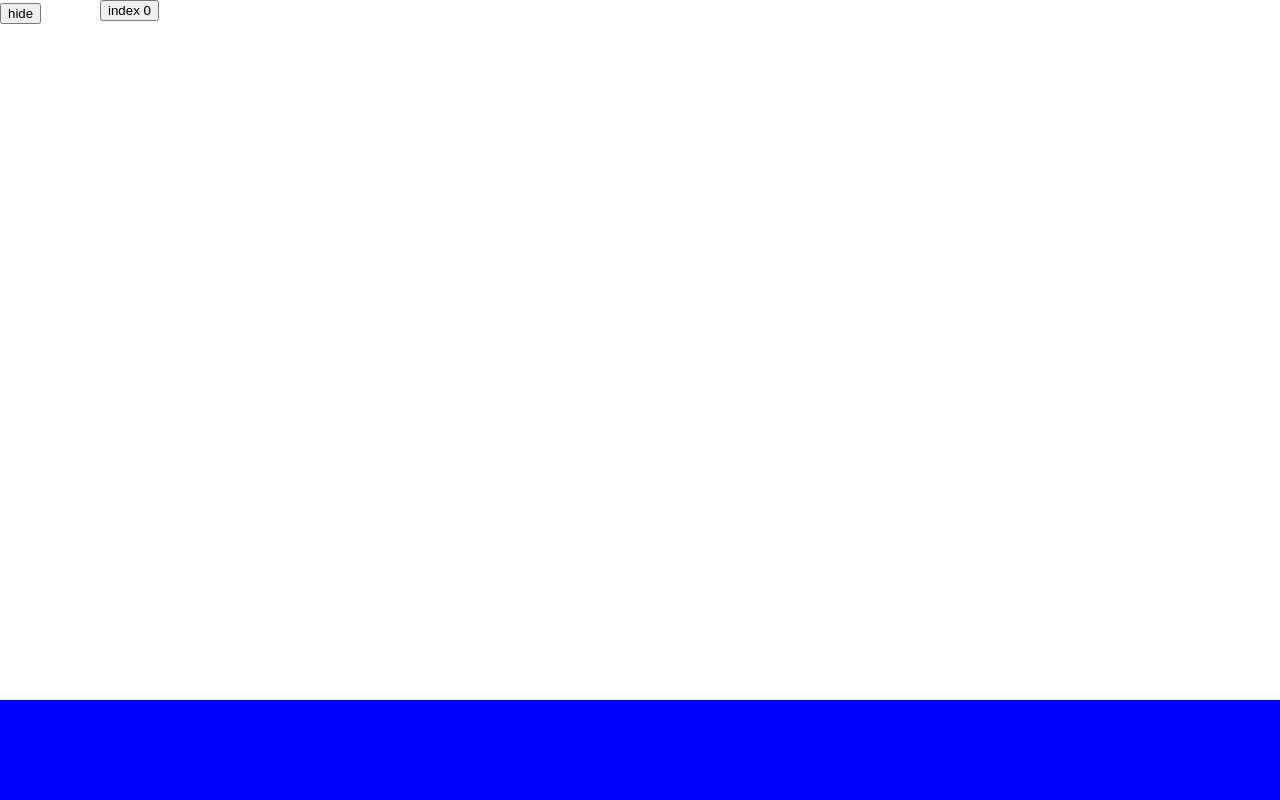
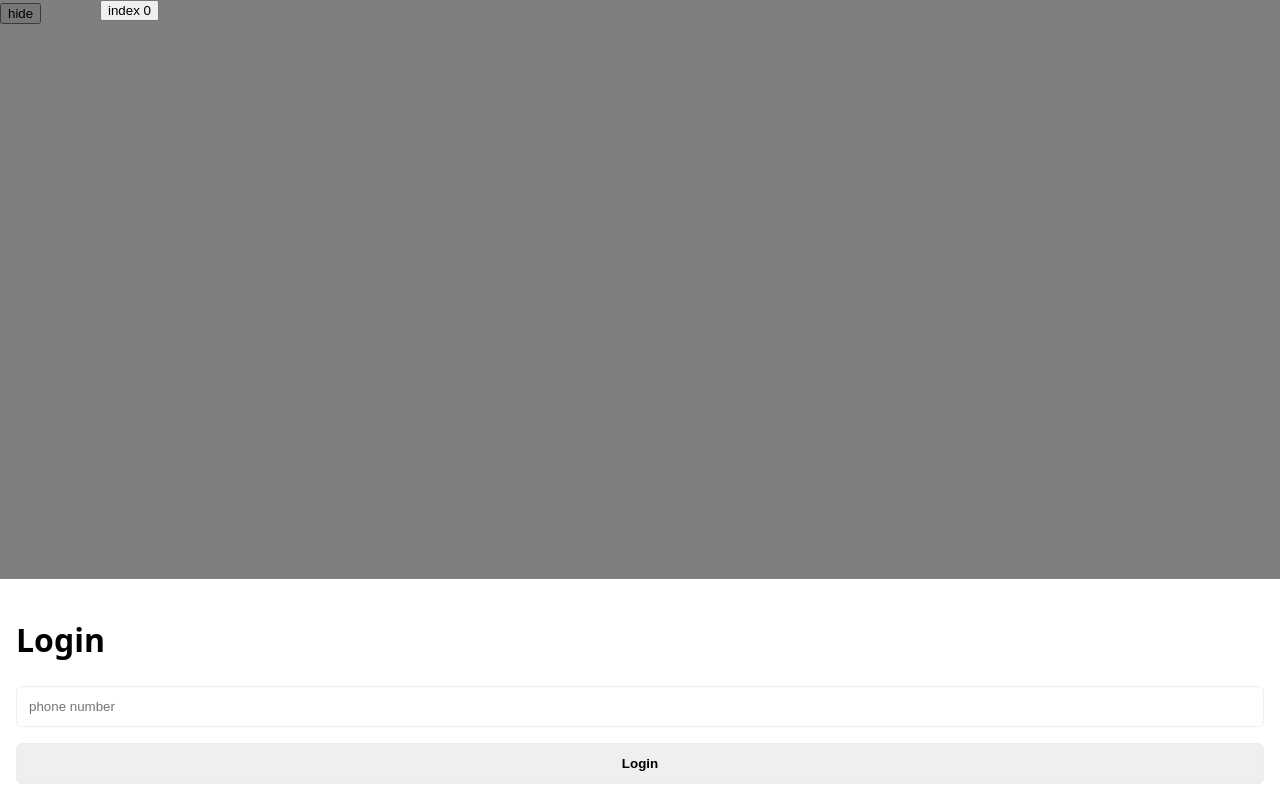
Before and after one commit to mhmd-sdghn/react-bottom-sheet, a React (Vite) app: page / in a window 1280 px wide. Both pictures are taken after a click on the button "show". Built offline with nearby package versions, Linux system fonts and the light colour scheme.

Commit message:
[chore] working on examples

```diff
--- a/src/App.tsx
+++ b/src/App.tsx
@@ -1,12 +1,14 @@
 import { useState } from "react";
-import { Sheet, SnapPointDynamicValue, SnapPoints } from "@lib/index";
+import { Sheet, useSnapState } from "@lib/index";
 
 function App() {
   const [isOpen, setIsOpen] = useState(false);
-  const [snapPoints] = useState<SnapPoints>([
-    SnapPointDynamicValue,
-    { value: 1, scroll: true },
-  ]);
+
+  const [snapPoints] = useSnapState([], { drag: { up: false } });
+  // const [snapPoints] = useState<SnapPoints>([
+  //   SnapPointDynamicValue,
+  //   { value: 1, scroll: true },
+  // ]);
   const [activeSnapPointIndex, setActiveSnapPointIndex] = useState(0);
 
   const onSnap = (index: number) => {
@@ -30,6 +32,7 @@ function App() {
       >
         index 0
       </button>
+
       <Sheet
         isOpen={isOpen}
         snapPoints={snapPoints}
@@ -37,56 +40,44 @@ function App() {
         onSnap={onSnap}
         onClose={onClose}
       >
-        <Sheet.Container>
+        <Sheet.Container
+          overlayColor="rgba(0, 0, 0, 0.5)"
+          wrapper
+          wrapperPortalElement={document.body}
+          onOverlayClick={onClose}
+        >
           <Sheet.DynamicHeight>
             <div
               style={{
-                width: "100%",
-                height: activeSnapPointIndex === 0 ? 100 : 300,
-                background: "blue",
-                transition: "all 0.5s ease",
+                background: "#fff",
+                padding: 16,
+                display: "flex",
+                flexDirection: "column",
               }}
-            ></div>
+            >
+              <h1>Login</h1>
+              <input
+                style={{
+                  padding: 12,
+                  borderRadius: 6,
+                  border: "1px solid #eeeeee",
+                }}
+                placeholder="phone number"
+              />
+              <button
+                style={{
+                  padding: 12,
+                  borderRadius: 6,
+                  border: "1px solid #eeeeee",
+                  marginTop: 16,
+                  fontWeight: "bold",
+                }}
+                onClick={onClose}
+              >
+                Login
+              </button>
+            </div>
           </Sheet.DynamicHeight>
-          <div>
-            <input placeholder="salam" style={{ fontSize: 18 }} />
-            Lorem ipsum dolor sit amet, consectetur adipiscing elit, sed do
-            eiusmod tempor incididunt ut labore et dolore magna aliqua. Egestas
-            purus viverra accumsan in nisl nisi. Arcu cursus vitae congue mauris
-            rhoncus aenean vel elit scelerisque. In egestas erat imperdiet sed
-            euismod nisi porta lorem mollis. Morbi tristique senectus et netus.
-            Mattis pellentesque id nibh tortor id aliquet lectus proin. Lorem
-            ipsum dolor sit amet, consectetur adipiscing elit, sed do eiusmod
-            tempor incididunt ut labore et dolore magna aliqua. Egestas purus
-            viverra accumsan in nisl nisi. Arcu cursus vitae congue mauris
-            rhoncus aenean vel elit scelerisque. In egestas erat imperdiet sed
-            euismod nisi porta lorem mollis. Morbi tristique senectus et netus.
-            Mattis pellentesque id nibh tortor id aliquet lectus proin. Lorem
-            ipsum dolor sit amet, consectetur adipiscing elit, sed do eiusmod
-            tempor incididunt ut labore et dolore magna aliqua. Egestas purus
-            viverra accumsan in nisl nisi. Arcu cursus vitae congue mauris
-            rhoncus aenean vel elit scelerisque. In egestas erat imperdiet sed
-            euismod nisi porta lorem mollis. Morbi tristique senectus et netus.
-            Mattis pellentesque id nibh tortor id aliquet lectus proin. Lorem
-            ipsum dolor sit amet, consectetur adipiscing elit, sed do eiusmod
-            tempor incididunt ut labore et dolore magna aliqua. Egestas purus
-            viverra accumsan in nisl nisi. Arcu cursus vitae congue mauris
-            rhoncus aenean vel elit scelerisque. In egestas erat imperdiet sed
-            euismod nisi porta lorem mollis. Morbi tristique senectus et netus.
-            Mattis pellentesque id nibh tortor id aliquet lectus proin. Lorem
-            ipsum dolor sit amet, consectetur adipiscing elit, sed do eiusmod
-            tempor incididunt ut labore et dolore magna aliqua. Egestas purus
-            viverra accumsan in nisl nisi. Arcu cursus vitae congue mauris
-            rhoncus aenean vel elit scelerisque. In egestas erat imperdiet sed
-            euismod nisi porta lorem mollis. Morbi tristique senectus et netus.
-            Mattis pellentesque id nibh tortor id aliquet lectus proin. Lorem
-            ipsum dolor sit amet, consectetur adipiscing elit, sed do eiusmod
-            tempor incididunt ut labore et dolore magna aliqua. Egestas purus
-            viverra accumsan in nisl nisi. Arcu cursus vitae congue mauris
-            rhoncus aenean vel elit scelerisque. In egestas erat imperdiet sed
-            euismod nisi porta lorem mollis. Morbi tristique senectus et netus.
-            Mattis pellentesque id nibh tortor id aliquet lectus proin.
-          </div>
         </Sheet.Container>
       </Sheet>
     </>
```
Also changed, not shown: 1 other file (tests, documents, lock files or other folders).
